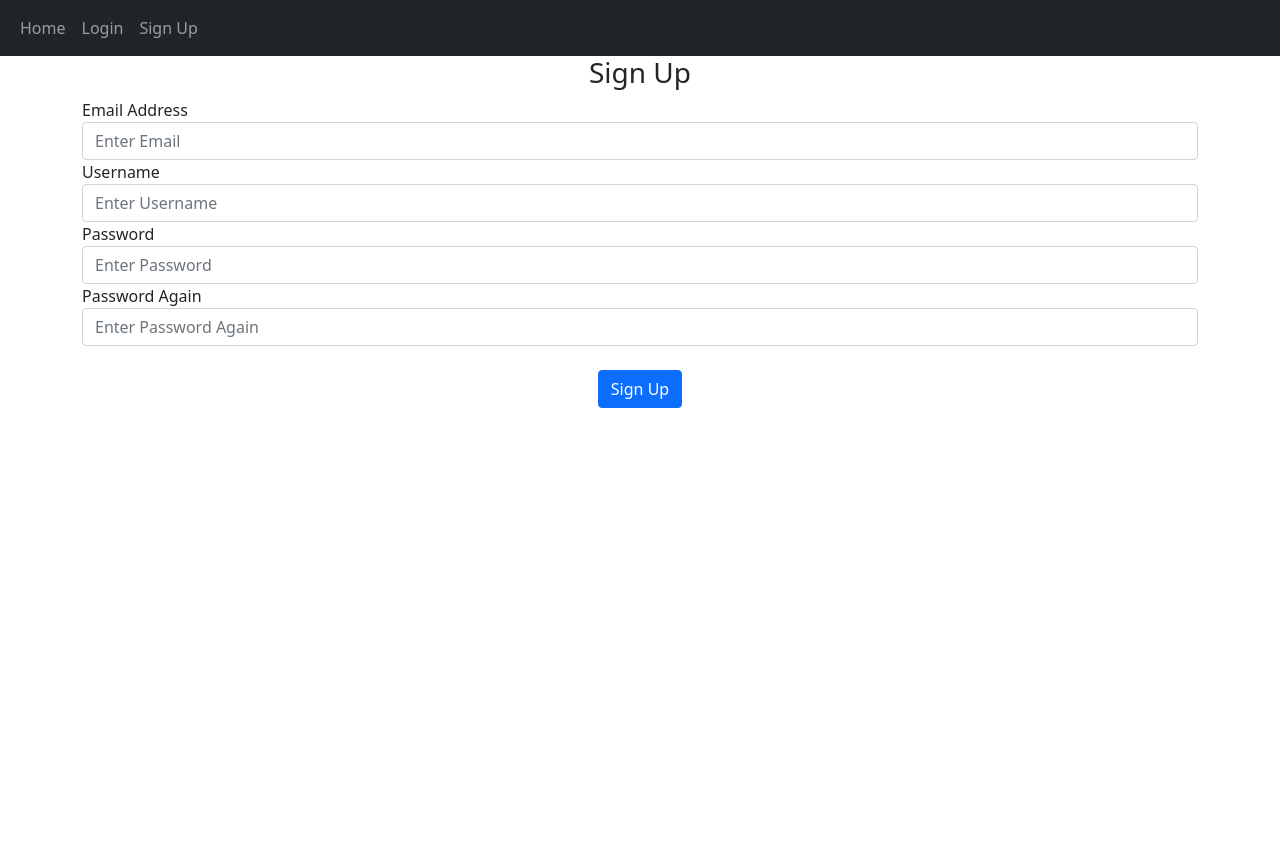
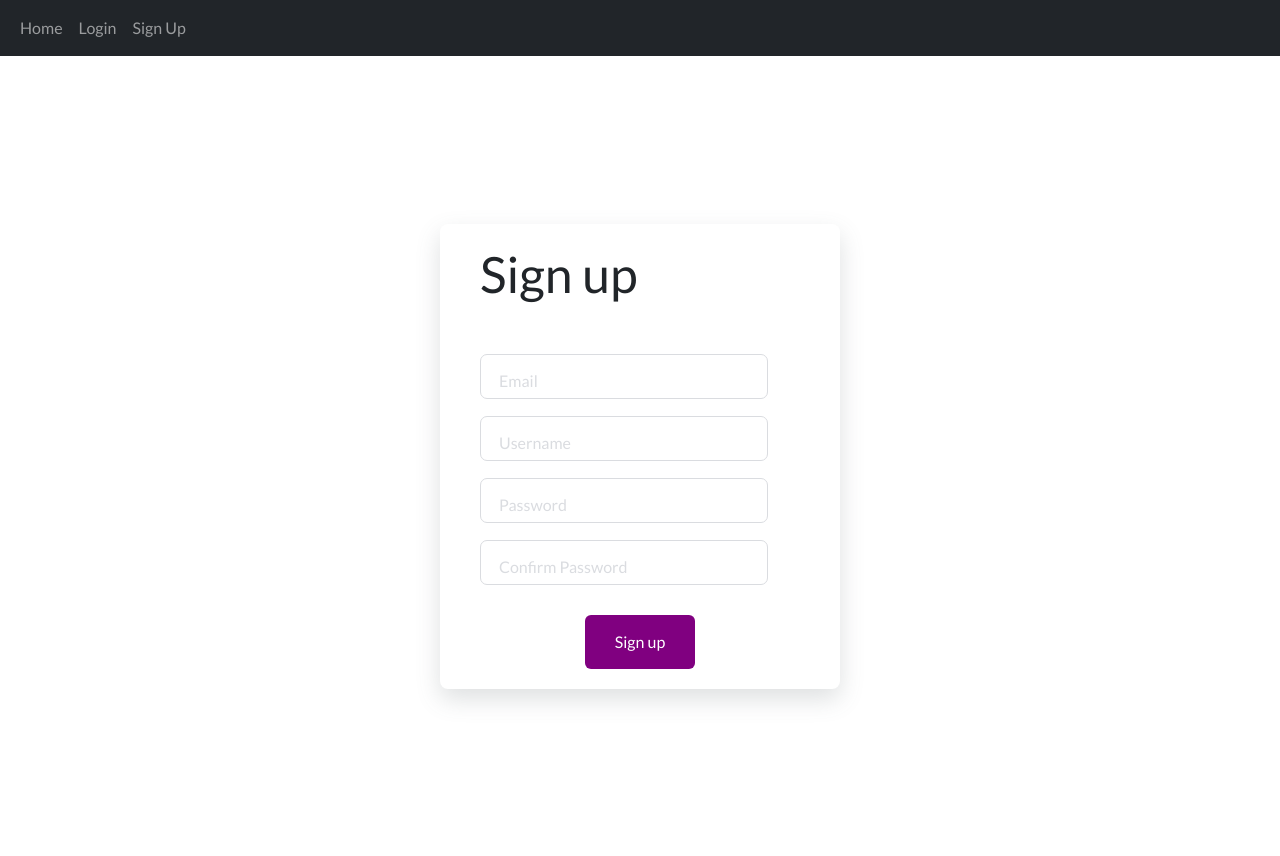
Before and after one commit to hoangdev01/web-python, a Flask app: page /sign-up in a window 1280 px wide. Before the commit the page ends 408 px from the top, so only its background shows below. Run offline with Flask 2, Linux system fonts and the light colour scheme; some libraries are stand-ins or nearby versions.

Commit message:
sua login sign up

```diff
--- a/website/templates/signup.html
+++ b/website/templates/signup.html
@@ -1,44 +1,145 @@
 {% extends "base.html" %} {% block title %}Sign Up{% endblock %} {% block
 content %}
-<form method="POST">
-  <h3 align="center">Sign Up</h3>
-  <div class="form-group">
-    <label for="email">Email Address</label>
-    <input
-      type="text"
-      id="email"
-      name="email"
-      class="form-control"
-      placeholder="Enter Email"
-    />
-    <label for="username">Username</label>
-    <input
-      type="text"
-      id="username"
-      name="username"
-      class="form-control"
-      placeholder="Enter Username"
-    />
-    <label for="password1">Password</label>
-    <input
-      type="password"
-      id="password1"
-      name="password1"
-      class="form-control"
-      placeholder="Enter Password"
-    />
-    <label for="password2">Password Again</label>
-    <input
-      type="password"
-      id="password2"
-      name="password2"
-      class="form-control"
-      placeholder="Enter Password Again"
-    />
-    <br />
-    <div align="center">
-      <button class="btn btn-primary" type="submit">Sign Up</button>
-    </div>
+<style>
+  @import url('https://fonts.googleapis.com/css2?family=Lato&display=swap');
+
+
+  body {
+    box-sizing: border-box;
+    margin: 0;
+    padding: 0;
+    background-color: white;
+    font-family: "lato", sans-serif;
+  }
+
+  .signupFrm {
+    display: flex;
+    justify-content: center;
+    align-items: center;
+    height: 100vh;
+  }
+
+
+  .form {
+    background-color: white;
+    width: 400px;
+    border-radius: 8px;
+    padding: 20px 40px;
+    box-shadow: 0 10px 25px rgba(92, 99, 105, .2);
+  }
+
+  .title {
+    font-size: 50px;
+    margin-bottom: 50px;
+  }
+
+  .inputContainer {
+    position: relative;
+    height: 45px;
+    width: 90%;
+    margin-bottom: 17px;
+  }
+
+  .input {
+    position: absolute;
+    top: 0px;
+    left: 0px;
+    height: 100%;
+    width: 100%;
+    border: 1px solid #DADCE0;
+    border-radius: 7px;
+    font-size: 16px;
+    padding: 0 20px;
+    outline: none;
+    background: none;
+    z-index: 1;
+  }
+
+
+  .label {
+    position: absolute;
+    top: 15px;
+    left: 15px;
+    padding: 0 4px;
+    background-color: white;
+    color: #DADCE0;
+    font-size: 16px;
+    transition: 0.5s;
+    z-index: 0;
+  }
+
+  ::placeholder {
+    color: transparent;
+  }
+
+  .submitBtn {
+    display: block;
+    margin: auto;
+    padding: 15px 30px;
+    border: none;
+    background-color: purple;
+    color: white;
+    border-radius: 6px;
+    cursor: pointer;
+    font-size: 16px;
+    margin-top: 30px;
+  }
+
+  .submitBtn:hover {
+    background-color: #9867C5;
+    transform: translateY(-2px);
+  }
+
+  .input:focus+.label {
+    top: -7px;
+    left: 3px;
+    z-index: 10;
+    font-size: 14px;
+    font-weight: 600;
+    color: purple;
+  }
+
+  .input:not(:placeholder-shown)+.label {
+    top: -7px;
+    left: 3px;
+    z-index: 10;
+    font-size: 14px;
+    font-weight: 600;
+  }
+
+  .input:focus {
+    border: 2px solid purple;
+  }
+</style>
+
+
+<div class="signupFrm">
+  <div class="wrapper">
+    <form method="POST" class="form">
+      <h1 class="title">Sign up</h1>
+
+      <div class="inputContainer">
+        <input name="email" id="email" type="text" class="input" placeholder="a">
+        <label for="" class="label">Email</label>
+      </div>
+
+      <div class="inputContainer">
+        <input name="username" id="username" type="text" class="input" placeholder="a">
+        <label for="" class="label">Username</label>
+      </div>
+
+      <div class="inputContainer">
+        <input name="password1" id="password1" type="text" class="input" placeholder="a">
+        <label for="" class="label">Password</label>
+      </div>
+
+      <div class="inputContainer">
+        <input name="password2" id="password2" type="text" class="input" placeholder="a">
+        <label for="" class="label">Confirm Password</label>
+      </div>
+
+      <input type="submit" class="submitBtn" value="Sign up">
+    </form>
   </div>
-</form>
+</div>
 {% endblock %}
```
Also changed, not shown: website/templates/login.html (+131 -24 lines).
